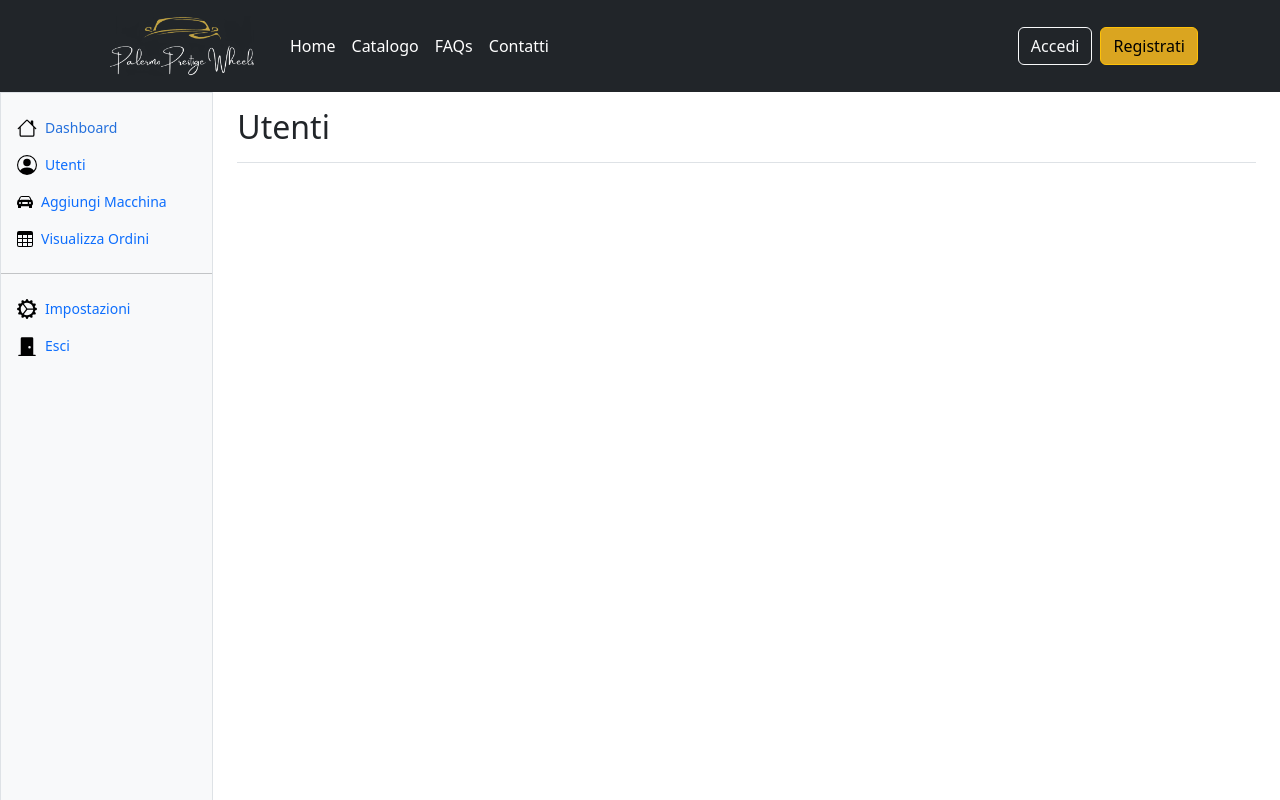
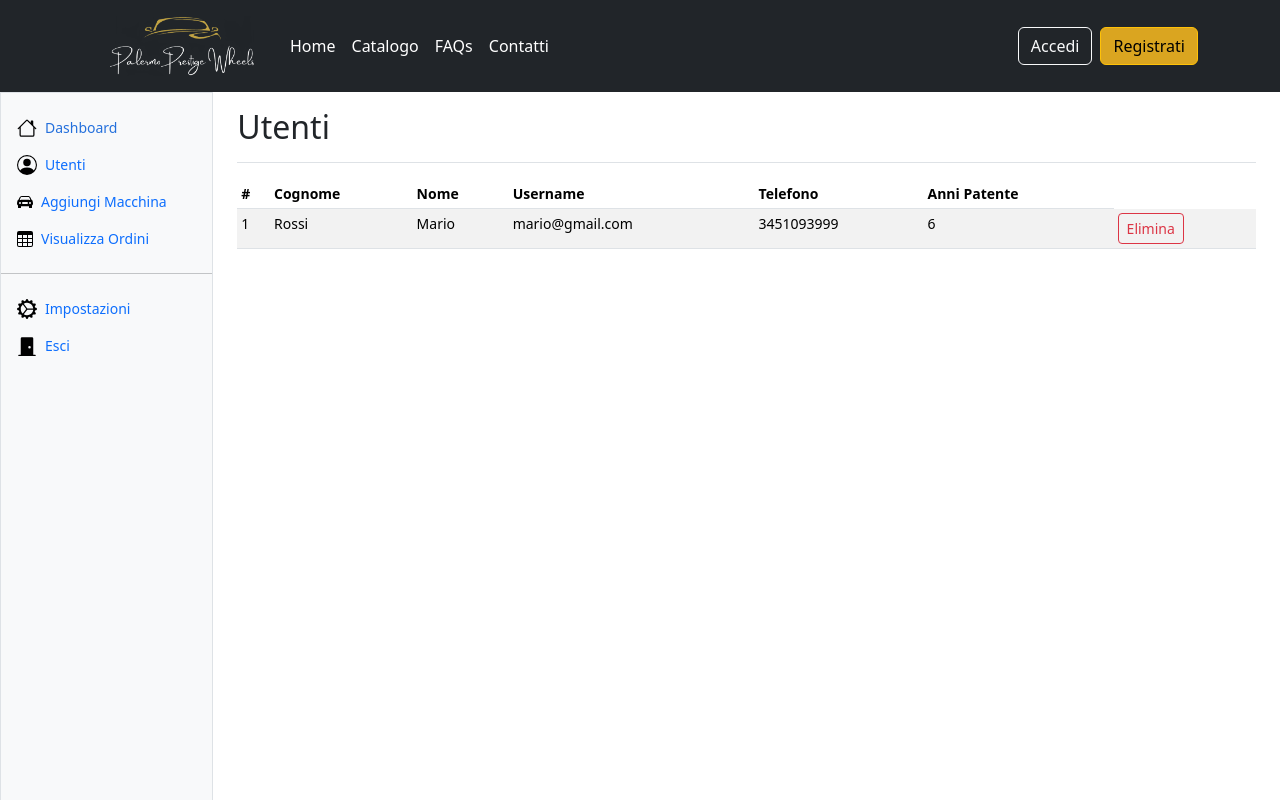
Before and after one commit to Samson270/AutonoleggioFrontend, an Angular app: page /admin-page/utenti in a window 1280 px wide. Shown: the top 800 px of the page. Built offline with nearby package versions, Linux system fonts and the light colour scheme.

Commit message:
utenti area admin

```diff
--- a/src/app/AdminComponents/utenti/utenti.component.html
+++ b/src/app/AdminComponents/utenti/utenti.component.html
@@ -1,3 +1,28 @@
 <div class="d-flex justify-content-between flex-wrap flex-md-nowrap align-items-center pt-3 pb-2 mb-3 border-bottom">
     <h1 class="h2">Utenti</h1>
 </div>
+      <div class="table-responsive small">
+        <table class="table table-striped table-sm">
+          <thead>
+            <tr>
+              <th scope="col">#</th>
+              <th scope="col">Cognome</th>
+              <th scope="col">Nome</th>
+              <th scope="col">Username</th>
+              <th scope="col">Telefono</th>
+              <th scope="col">Anni Patente</th>
+            </tr>
+          </thead>
+          <tbody>
+            <tr>
+              <td>1</td>
+              <td>Rossi</td>
+              <td>Mario</td>
+              <td>mario@gmail.com</td>
+              <td>3451093999</td>
+              <td>6</td>
+              <td><button type="button" class="btn btn-sm btn-outline-danger">Elimina</button></td>
+            </tr>
+          </tbody>
+        </table>
+      </div>
```
